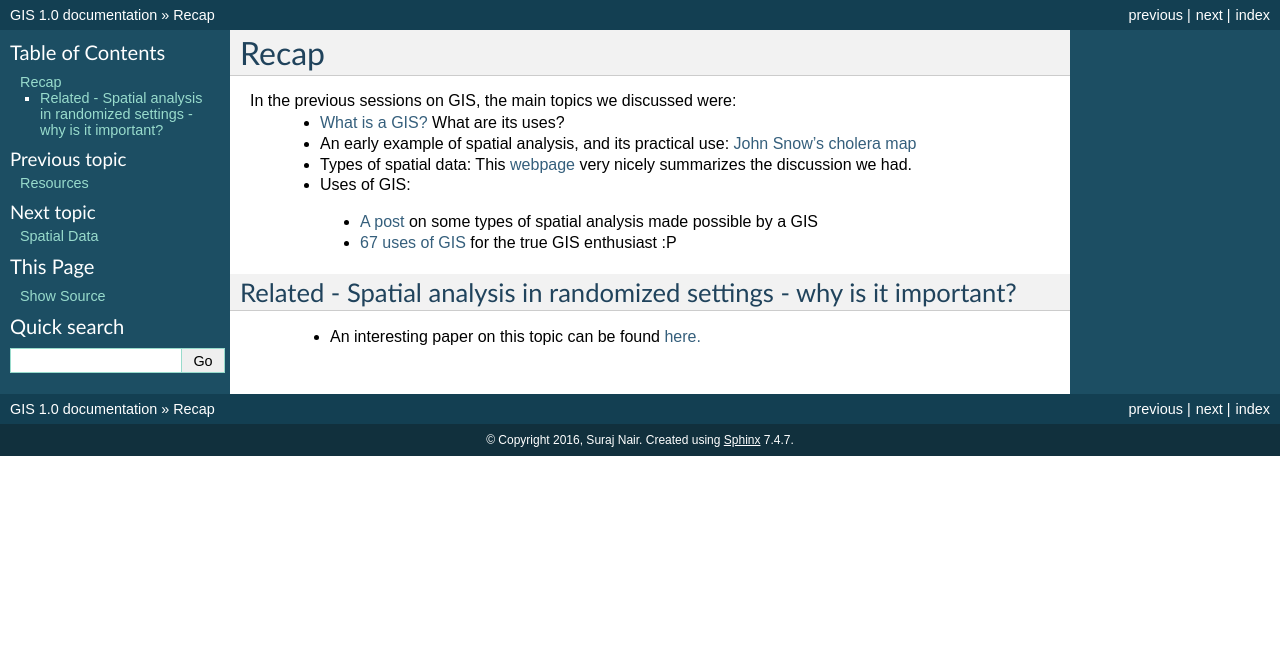
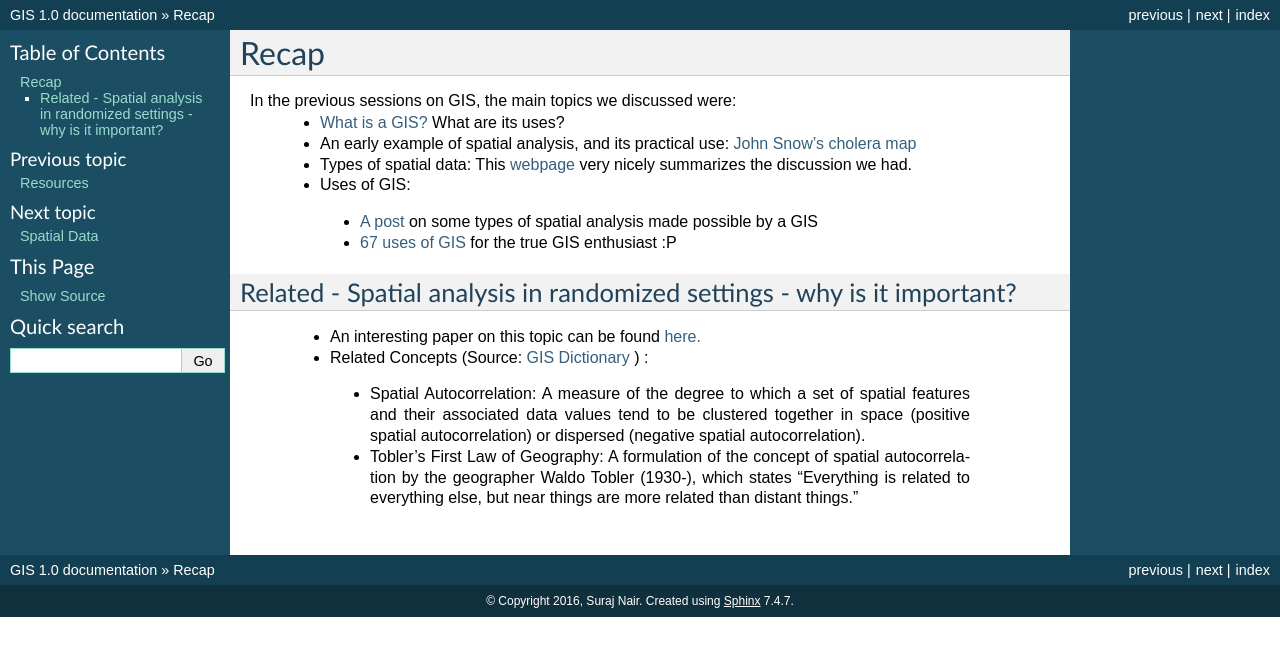
Before and after one commit to Suraj2611/GIS, a Sphinx documentation site: the page built from docs/recap.rst, in a window 1280 px wide. Shown: the top 656 px of the page. Built offline with Sphinx 7.4.7, drawn with Linux system fonts in a browser that asks for light colours; pages that are not in the unit, such as notebooks, are missing from menus.

Commit message:
Update recap.rst

```diff
--- a/docs/recap.rst
+++ b/docs/recap.rst
@@ -17,3 +17,7 @@ Related - Spatial analysis in randomized settings - why is it important?
 
 
  - An interesting paper on this topic can be found `here. <http://ageconsearch.umn.edu/bitstream/205586/2/spatialcorrelation_AAEA.pdf>`_
+ - Related Concepts (Source: `GIS Dictionary <http://support.esri.com/en/knowledgebase/GISDictionary/term/Tobler%27s%20First%20Law%20of%20Geography>`_ ) :
+
+  + Spatial Autocorrelation: A measure of the degree to which a set of spatial features and their associated data values tend to be clustered together in space (positive spatial autocorrelation) or dispersed (negative spatial autocorrelation).
+  + Tobler's First Law of Geography: A formulation of the concept of spatial autocorrelation by the geographer Waldo Tobler (1930-), which states "Everything is related to everything else, but near things are more related than distant things."
```
